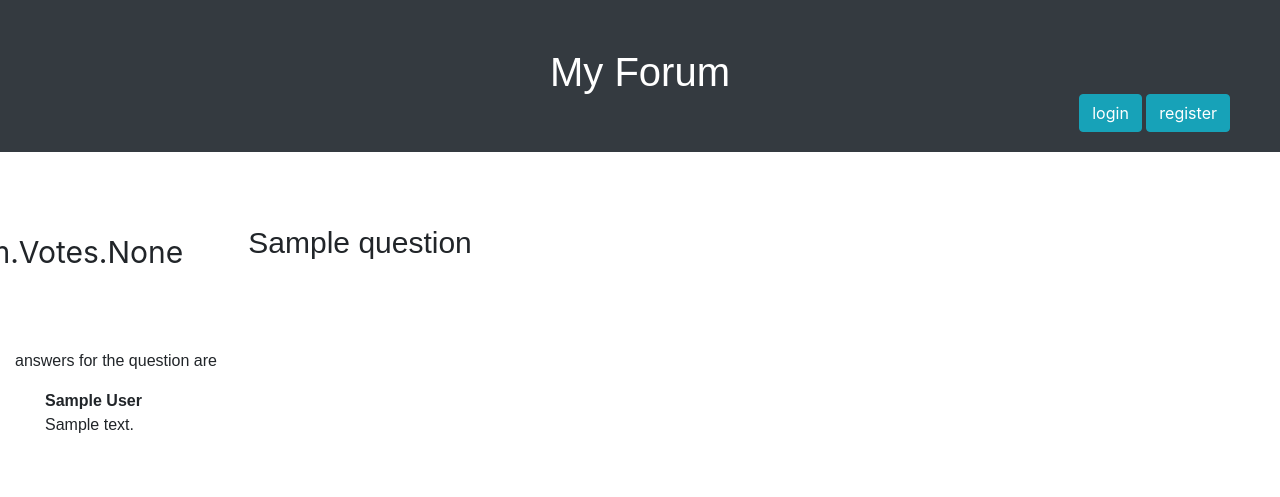
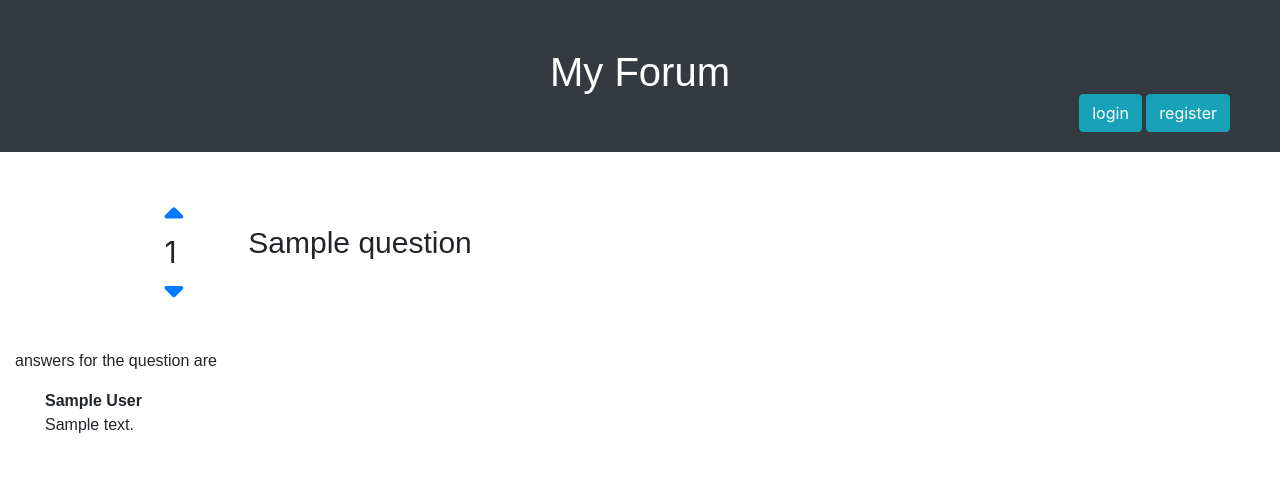
Before and after one commit to ravinduf/Forum, a Django app: page /question/1 in a window 1280 px wide. Shown: the top 497 px of the page. Run offline with Django 3.2, Linux system fonts and the light colour scheme; tables that the repository leaves empty hold one stand-in row (values such as "Sample post"); some libraries are stand-ins or nearby versions; some web fonts are replaced.

Commit message:
fixed voting system

```diff
--- a/forum/admin.py
+++ b/forum/admin.py
@@ -4,4 +4,4 @@ from .models import *
 # Register your models here.
 admin.site.register(Question)
 admin.site.register(answer)
-admin.site.register(Voter)
+admin.site.register(Votes)
--- a/forum/templates/forum/question_page.html
+++ b/forum/templates/forum/question_page.html
@@ -6,7 +6,7 @@
         <div class = "col-2" id="votes_col_div">
             <div id ="votes_div">
                 <a href="{% url 'addVote' pk=question.pk %}"> <span class="fas fa-caret-up"></span><br></a>
-                <span id="votes">{{ question.votes }}<br></span>
+                <span id="votes">{{ question.votes_count }}<br></span>
                 <a href="{% url 'subVote' pk=question.pk %}"> <span class="fas fa-caret-down"></span><br></a>
             </div>
         </div>
--- a/forum/views.py
+++ b/forum/views.py
@@ -27,15 +27,62 @@ def question_info(request, pk):
 
 def addVote(request,pk):
     question = get_object_or_404 (Question, pk=pk)
-    question.votes += 1
-    question.save()
-    return redirect('question_details', pk = question.pk) #you have to give the urlpattern name instead of view function and
-                                                        #always remember to give simillar names for them
+    v = Votes.objects.filter(voter = request.user.username, question = question)
+    if v.count() == 0:
+        v = Votes.objects.create(question = question, voter = request.user.username)
+        v.status = True
+        v.save()
+        question.votes_count += 1
+        question.save()
+        return redirect('question_details', pk = question.pk) #you have to give the urlpattern name instead of view function and
+                                                                #always remember to give simillar names for them
+
+    elif v.count() == 1:
+        v = Votes.objects.get(voter = request.user.username, question = question)
+        status = v.status
+        if status == False:
+            v.status = None
+            question.votes_count += 1
+
+        elif status == None:
+            v.status = True
+            question.votes_count += 1
+
+
+        v.save()
+        question.save()
+        return redirect('question_details', pk = question.pk)
+
+    else:
+        return redirect('question_details', pk = question.pk)
+
+
 
 def subVote(request,pk):
     question = get_object_or_404 (Question, pk=pk)
-    question.votes -= 1
-    question.save()
+    v = Votes.objects.filter(voter = request.user.username, question = question)
+    if v.count() == 0:
+        v = Votes.objects.create(question = question, voter = request.user.username)
+        v.status = False
+        v.save()
+        question.votes_count -= 1
+        question.save()
+        return redirect('question_details', pk = question.pk)
+
+    elif v.count() == 1:
+        v = Votes.objects.get(voter = request.user.username, question = question)
+        status = v.status
+        if status == True:
+            v.status = None
+            question.votes_count -= 1
+        elif status == None:
+            v.status = False
+            question.votes_count -= 1
+        v.save()
+        question.save()
+        return redirect('question_details', pk = question.pk)
+
+
     return redirect('question_details', pk = question.pk)
 
 def addQuestion(request):
```
Also changed, not shown: forum/migrations/0001_initial.py, forum/migrations/0002_auto_20200413_1641.py (deleted), forum/migrations/0003_auto_20200413_1641.py (deleted).
